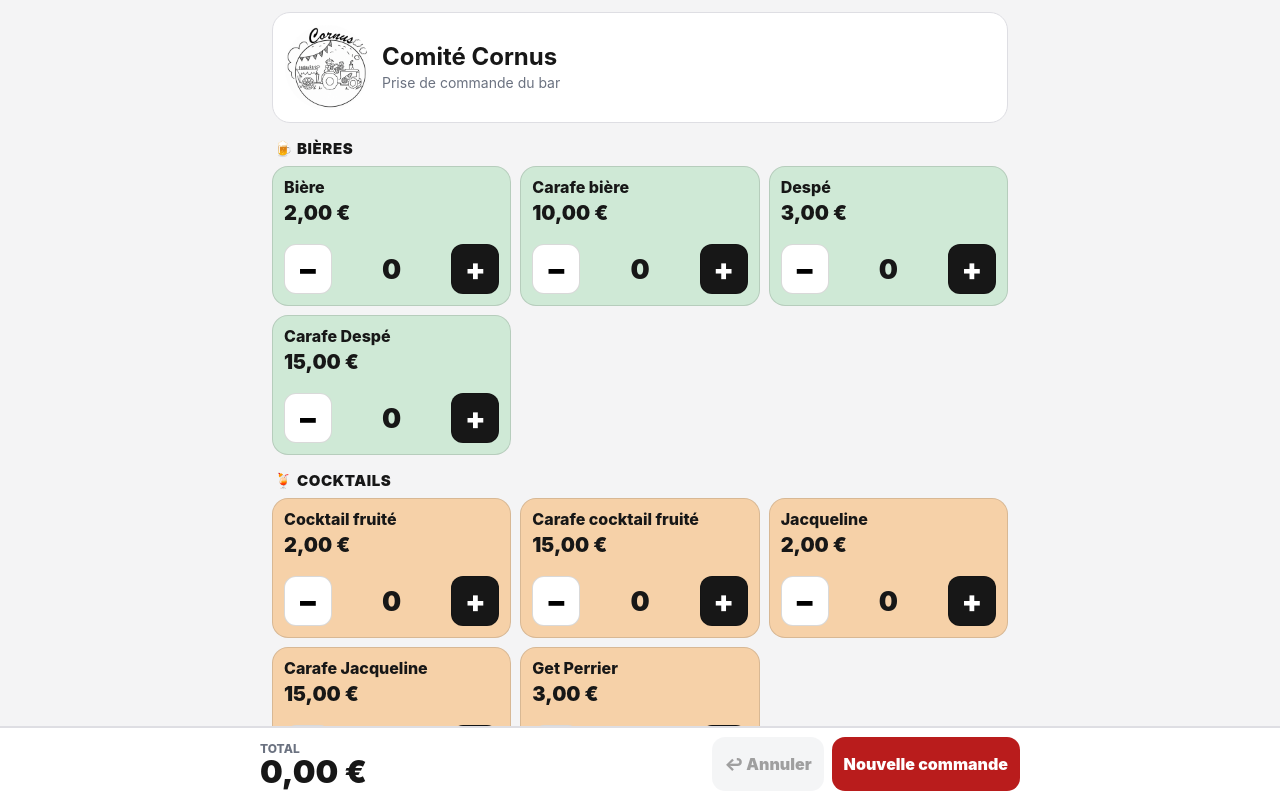
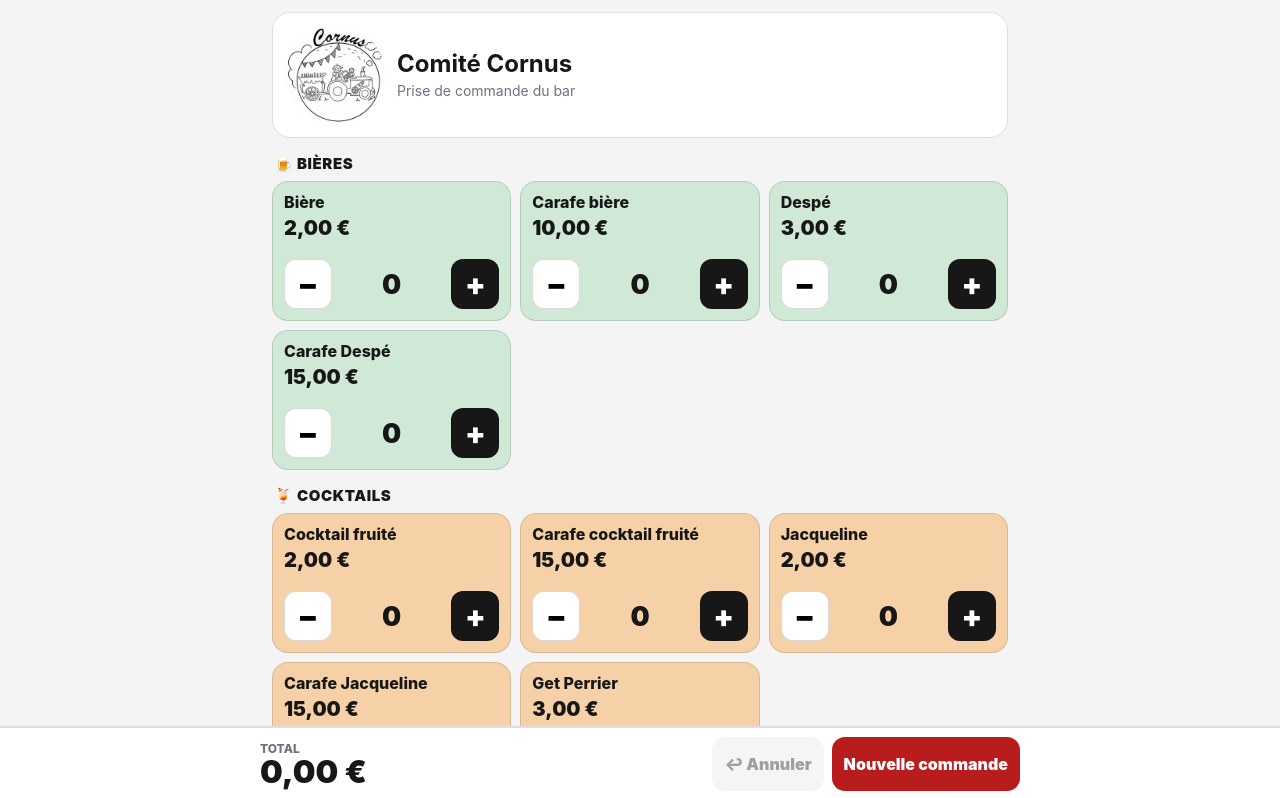
Before and after one commit to fioraf-alt/Comit--Cornus, a plain HTML site: page index.html in a window 1280 px wide. Shown: the top 798 px of the page. Drawn offline with Linux system fonts and the light colour scheme.

Commit message:
Agrandissement du logo

```diff
--- a/style.css
+++ b/style.css
@@ -258,8 +258,8 @@ h1 {
   }
 }
 .logo-comite {
-  width: 85px;
-  height: 85px;
+  width: 100px;
+  height: 100px;
   object-fit: contain;
   flex-shrink: 0;
   border-radius: 50%;
```
